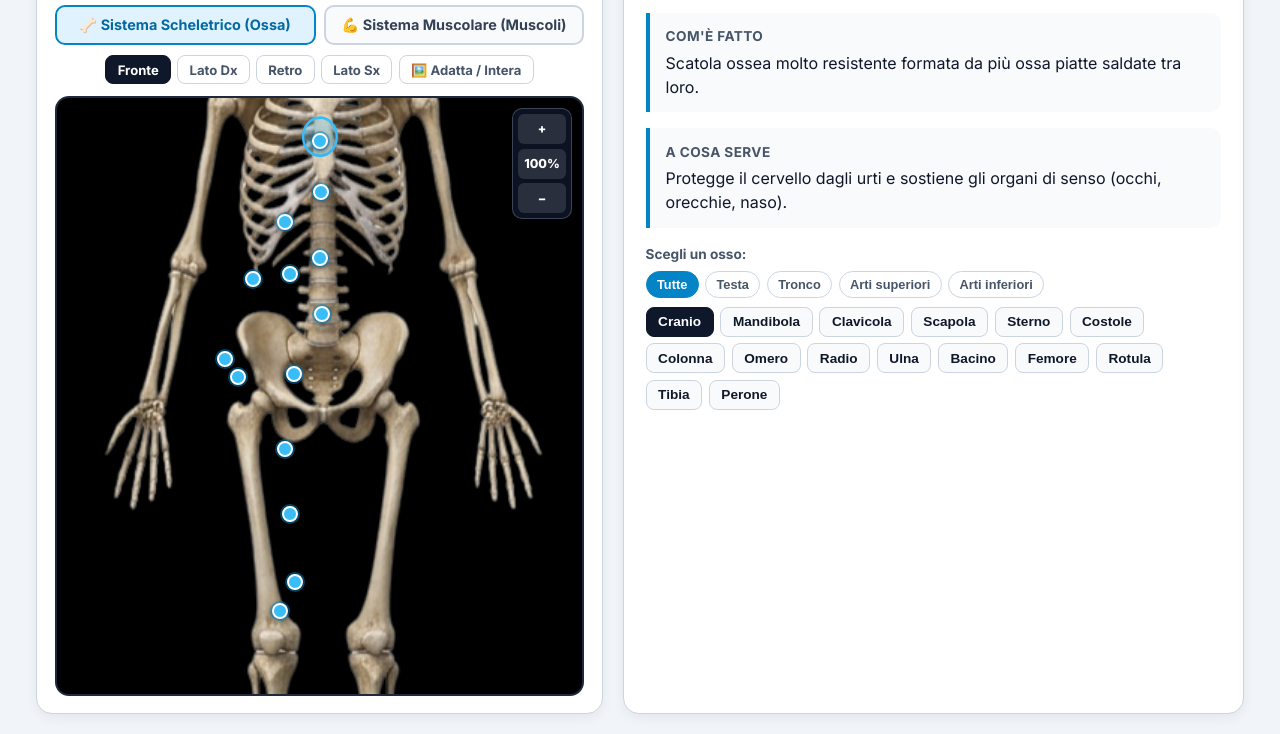
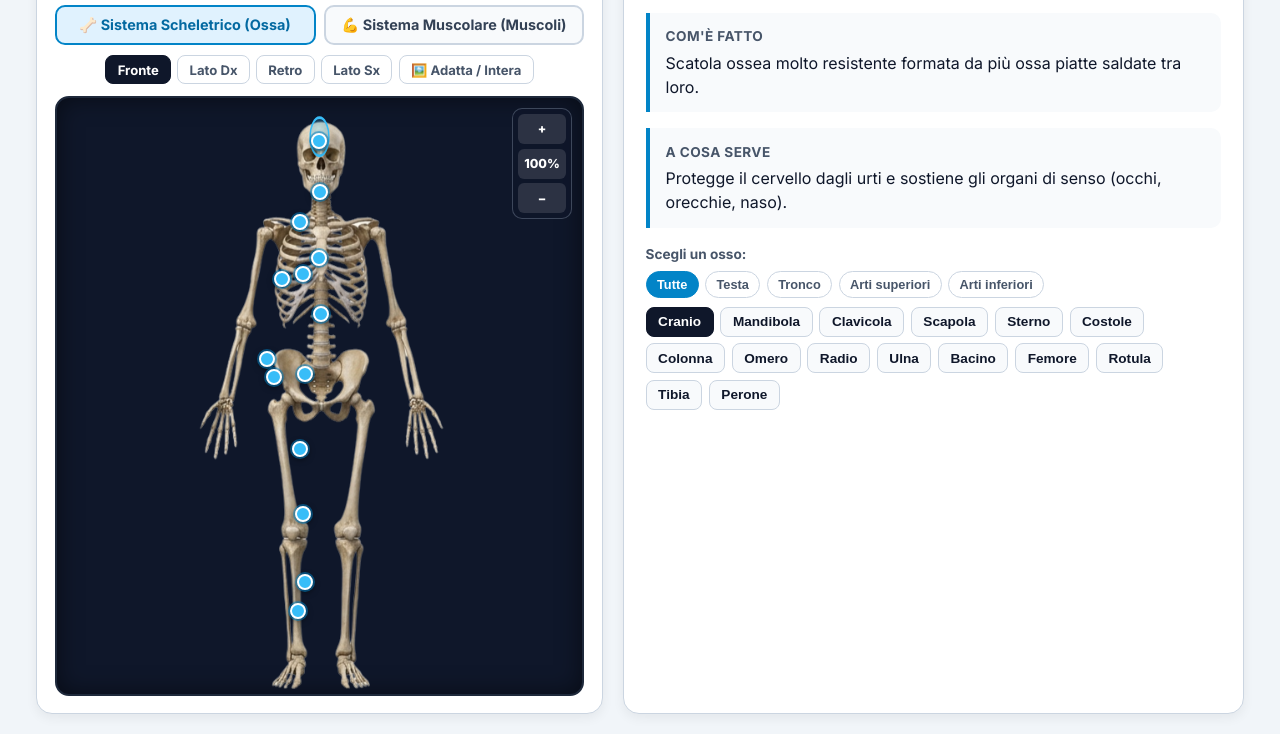
Before and after one commit to paolafrosio/apparatolocomotore, a plain HTML site: page index.html in a window 1280 px wide. Shown: the part 206-940 px from the top of the page. Drawn offline with Linux system fonts and the light colour scheme.

Commit message:
Refactor zoom-canvas and anatomy-stage styles

```diff
--- a/index.html
+++ b/index.html
@@ -255,10 +255,11 @@
         }
 
         .zoom-canvas {
-            position: absolute;
-            inset: 0;
-            width: 100%;
+            position: relative;
             height: 100%;
+            width: auto;
+            max-width: 100%;
+            aspect-ratio: 1 / 2.05;
             display: flex;
             align-items: center;
             justify-content: center;
@@ -269,11 +270,33 @@
         .plate-img {
             width: 100%;
             height: 100%;
-            object-fit: cover;
+            object-fit: contain;
             object-position: center center;
             display: block;
             pointer-events: none;
             transition: filter 0.3s ease;
+        }
+
+        .anatomy-stage.full-fit .plate-img {
+            object-fit: cover;
+        }
+        .anatomy-stage {
+            position: relative;
+            width: 100%;
+            max-width: 100%;
+            height: 620px;
+            max-height: 75vh;
+            background: #0f172a;
+            border-radius: 14px;
+            overflow: hidden;
+            border: 2px solid #1e293b;
+            box-shadow: inset 0 0 25px rgba(0, 0, 0, 0.5);
+            display: flex;
+            align-items: center;
+            justify-content: center;
+            touch-action: none;
+            user-select: none;
+            cursor: grab;
         }
 
         .anatomy-stage.full-fit .plate-img {
@@ -1788,6 +1811,11 @@
         function showPlateImage(src) {
             fallbackSvg.style.display = "none";
             plateImg.style.display = "block";
+            plateImg.onload = () => {
+                if (plateImg.naturalWidth && plateImg.naturalHeight) {
+                    zoomCanvas.style.aspectRatio = `${plateImg.naturalWidth} / ${plateImg.naturalHeight}`;
+                }
+            };
             plateImg.src = src;
         }
 
```
